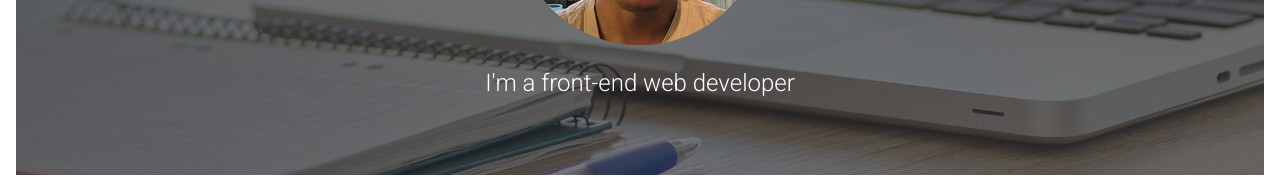
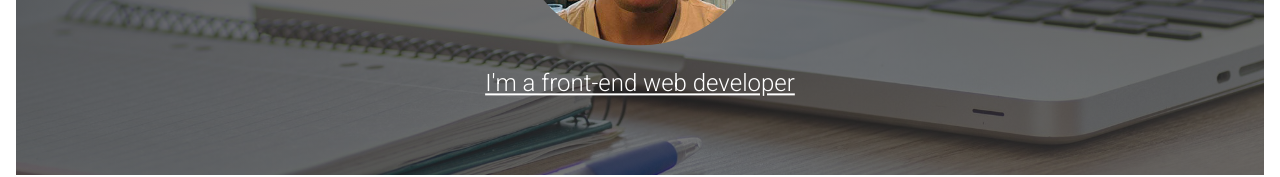
Before and after one commit to thomaschsu/react-portfolio, a React (Create React App) app: page / in a window 1280 px wide. Shown: the part 401-578 px from the top of the page. Built offline with nearby package versions, Linux system fonts and the light colour scheme.

Commit message:
Modified header

```diff
--- a/src/Header.scss
+++ b/src/Header.scss
@@ -10,19 +10,43 @@ $color-black: #424242;
 // Keyframes
 @keyframes bounce {
     0% {
-        transform: translateY(0%)
+        transform: translateY(0%);
     }
 
     25% {
-        transform: translateY(-5%)
+        transform: translateY(-5%);
     }
 
     50% {
-        transform: translateY(5%)
+        transform: translateY(5%);
     }
 
     100% {
-        transform: translateY(0%)
+        transform: translateY(0%);
+    }
+}
+
+@keyframes moveInLeft {
+    0% {
+        transform: translateX(-10%);
+        opacity: 0;
+    }
+
+    100% {
+        transform: translateX(0);
+        opacity: 1;
+    }
+}
+
+@keyframes moveInRight {
+    0% {
+        transform: translateX((10%));
+        opacity: 0;
+    }
+
+    100% {
+        transform: translateX(0);
+        opacity: 1;
     }
 }
 
@@ -39,6 +63,9 @@ $color-black: #424242;
         margin-top: 0;
         padding-top: 1rem;
         letter-spacing: 1px;
+        animation: moveInLeft 2s;
+        animation-timing-function: ease-in-out;
+        backface-visibility: hidden;
     }
 
     &-about-box {
@@ -49,8 +76,12 @@ $color-black: #424242;
     }
 
     &-subtitle {
-        color: #fff;
+        color: $color-white;
         font-weight: 300;
+        text-decoration: underline;
+        animation: moveInRight 2s;
+        animation-timing-function: ease-in-out;
+        backface-visibility: hidden;
     }
 }
 
@@ -62,7 +93,7 @@ $color-black: #424242;
     transition: all ease 500ms;
 
     &:hover {
-        transform: scale(1.15);
+        transform: scale(1.10);
         opacity: 0.75;
     }
 }
```
